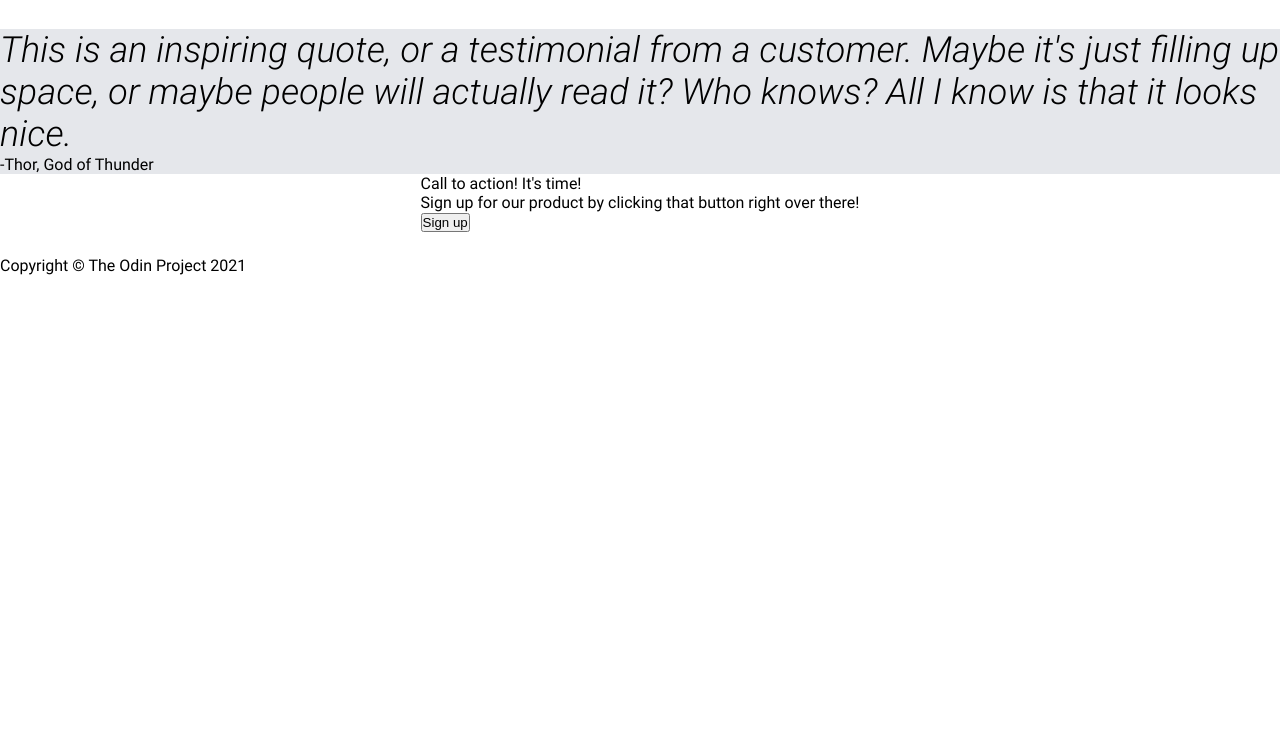
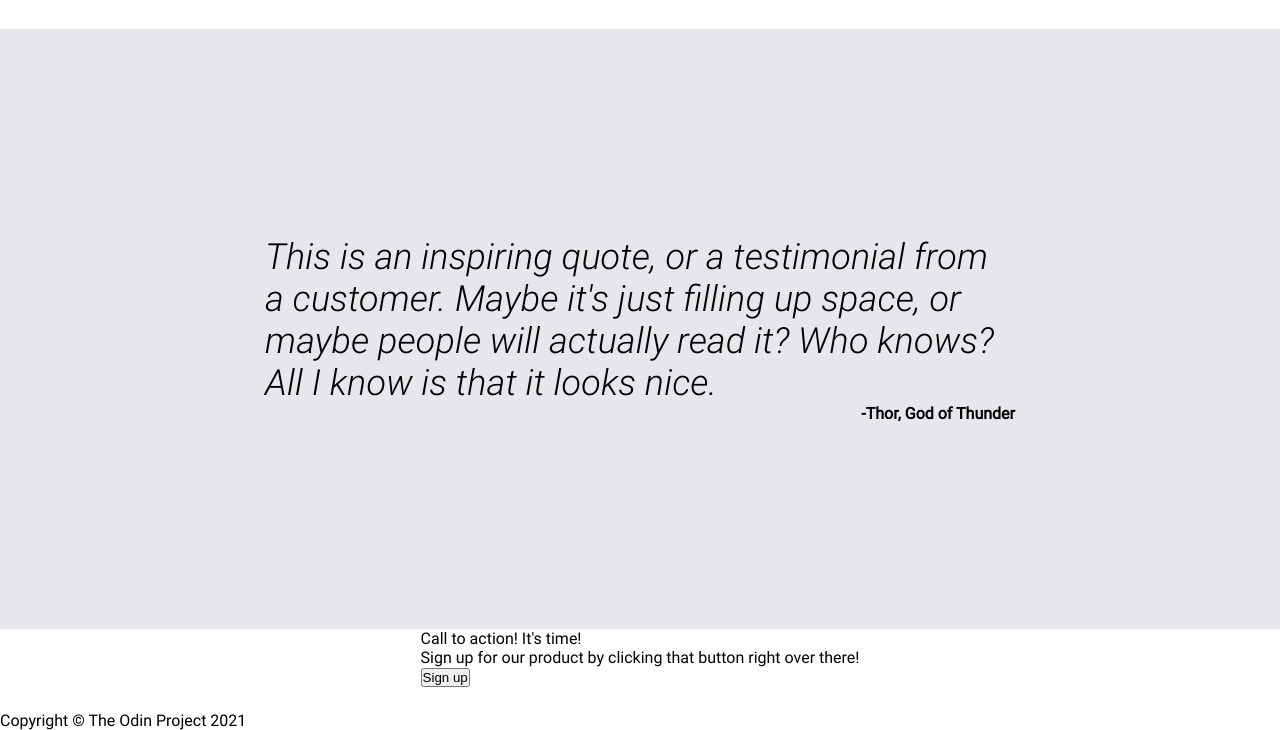
Before and after one commit to ChrisCode23/landing-page, a plain HTML site: page index.html in a window 1280 px wide. Shown: the part 650-1380 px from the top of the page. Before the commit the page ends 925 px from the top, so only its background shows below. Drawn offline with Linux system fonts and the light colour scheme.

Commit message:
Edit quote section
Quote section is now complete. Elements have
been centered appropriately

```diff
--- a/index.html
+++ b/index.html
@@ -50,9 +50,11 @@
             </div>
         </div>
 
-        <div class="quote">
-            <div class="quote-text">This is an inspiring quote, or a testimonial from a customer. Maybe it's just filling up space, or maybe people will actually read it? Who knows? All I know is that it looks nice.</div>
-            <div class="quote-author">-Thor, God of Thunder</div>
+        <div class="quote-container">
+            <div class="quote-item">
+                <div class="quote-text">This is an inspiring quote, or a testimonial from a customer. Maybe it's just filling up space, or maybe people will actually read it? Who knows? All I know is that it looks nice.</div>
+                <div class="quote-author">-Thor, God of Thunder</div>
+            </div>
         </div>
 
         <div class="sign-container">
--- a/style.css
+++ b/style.css
@@ -126,8 +126,20 @@ a {
     text-align: center;
 }
 
-.quote {
+.quote-container {
     background-color: #e5e7eb;
+    height: 600px;
+    display: flex;
+    flex-direction: row;
+    align-items: center;
+    justify-content: center;
+    width: 100%;
+}
+
+.quote-item {
+    display: flex;
+    flex-direction: column;
+    max-width: 750px;
 }
 
 .quote-text {
@@ -135,3 +147,8 @@ a {
     font-family: Roboto-LightItalic;
 
 }
+
+.quote-author {
+    align-self: flex-end;
+    font-weight: bold;
+}
```
